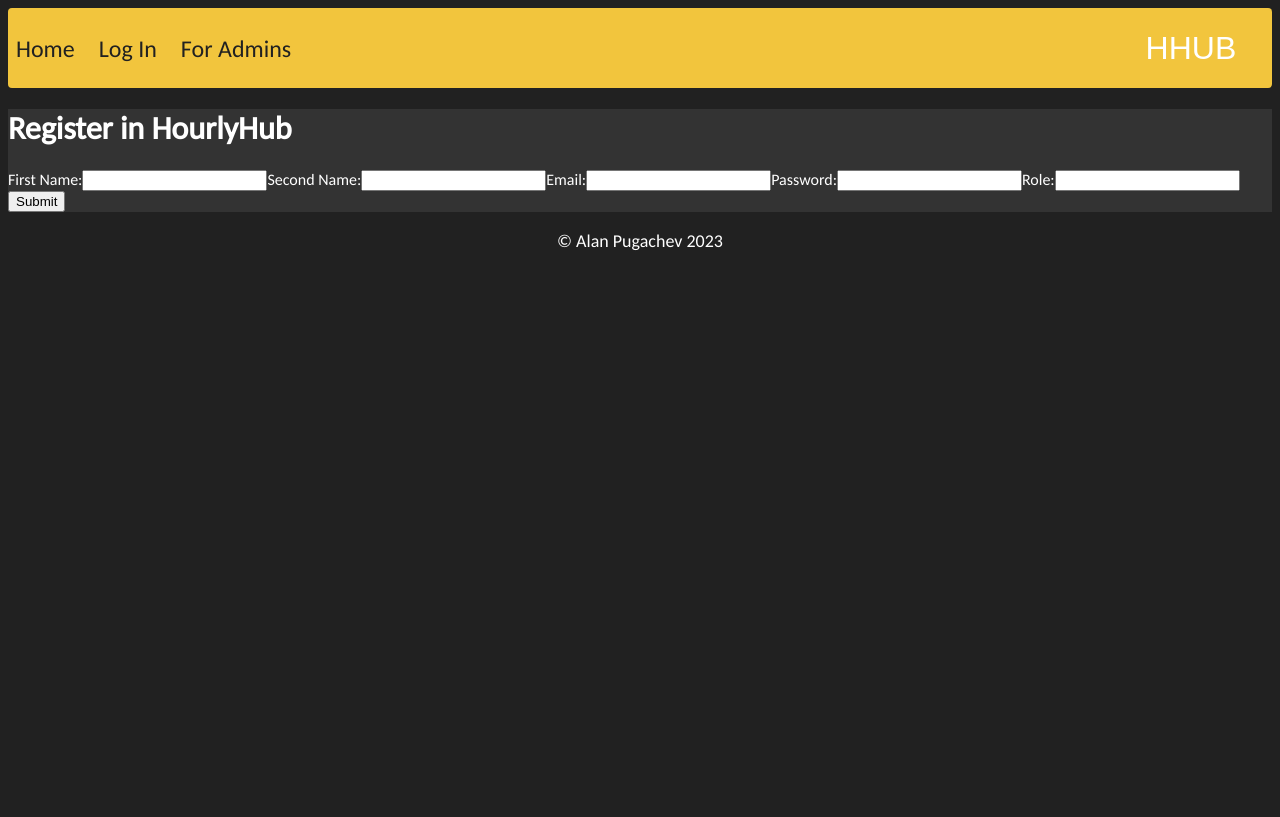
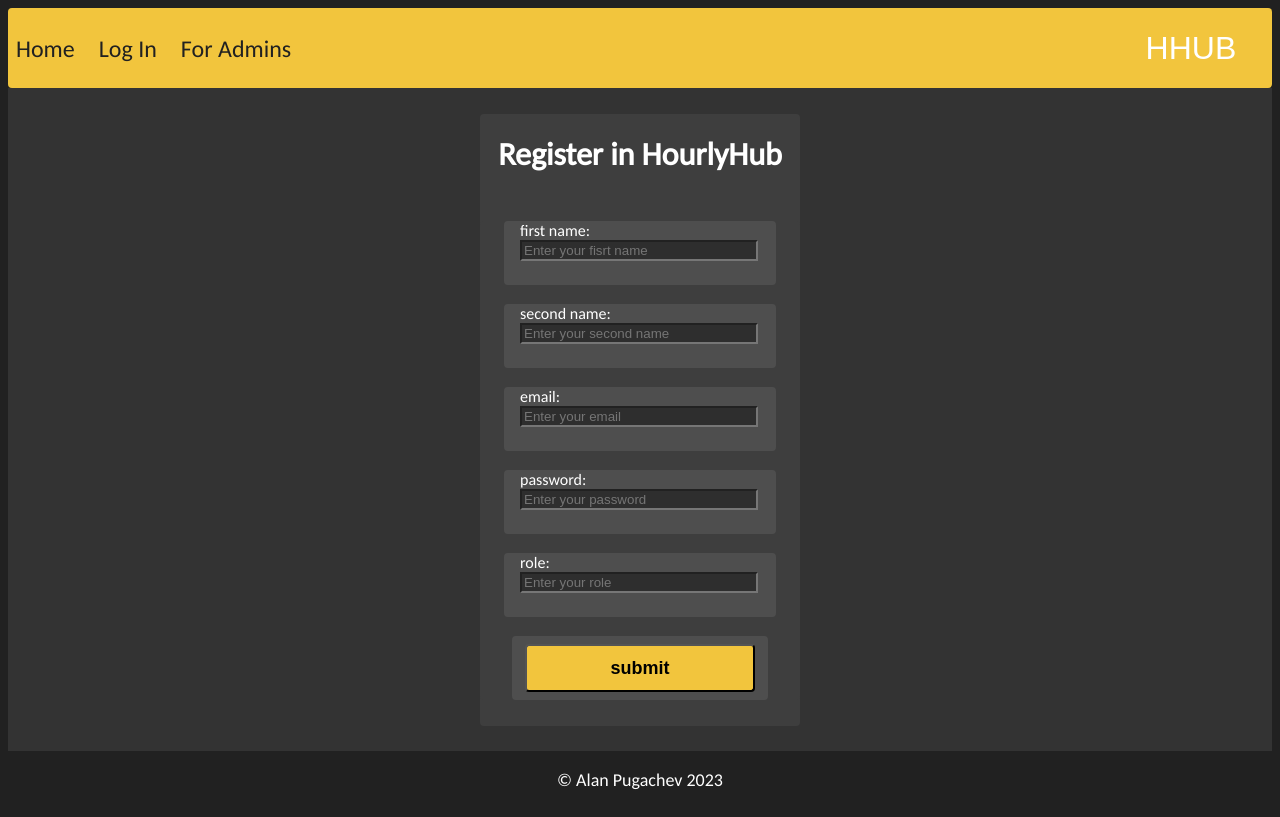
Before and after one commit to alanpugachev/Graduation-Work, a Next.js app in the folder ftenext/: page /register in a window 1280 px wide. Built offline with nearby package versions, Linux system fonts and the light colour scheme.

Commit message:
Add styles to register page

```diff
--- a/ftenext/components/Layout/Layout.tsx
+++ b/ftenext/components/Layout/Layout.tsx
@@ -18,7 +18,9 @@ const Layout: React.FC<LayoutProps> = ({ children, pageTitle }) => {
         <link rel="icon" href="/favicon.ico" />
       </Head>
       <Navbar />
-      <main className={styles.bodyContainer}>{children}</main>
+      <main className={styles.bodyContainer}>
+        {children}
+      </main>
       <footer className={styles.footerContainer}>
         <p>© Alan Pugachev 2023</p>
       </footer>
--- a/ftenext/src/pages/register/Register.module.scss
+++ b/ftenext/src/pages/register/Register.module.scss
@@ -0,0 +1,58 @@
+.container {
+  display: flex;
+  flex-direction: column;
+  align-items: center;
+}
+
+.form {
+  margin-top: 2vw;
+  margin-bottom: 2vw;
+
+  width: 25vw;
+  background-color: #3e3e3e;
+
+  display: flex;
+  flex-direction: column;
+  align-items: center;
+  border-radius: 4px;
+}
+
+.fieldWLabel {
+  background-color: #4e4e4e ;
+  width: 20vw;
+  height: 8vh;
+  padding-left: 16px;
+  border-radius: 4px;
+}
+
+.formLabel {
+  text-transform: lowercase;
+}
+
+.inputField {
+  width: 18vw;
+  background-color: #2e2e2e;
+}
+
+.buttonContainer {
+  display: flex;
+  flex-direction: column;
+  align-items: center;
+  background-color: #4e4e4e ;
+  width: 20vw;
+  height: 8vh;
+
+  border-radius: 4px;
+}
+
+.formButton {
+  margin: auto;
+  width: 18vw;
+  height: 6vh;
+  border-radius: 4px;
+
+  text-transform: lowercase;
+  font-size: large;
+  font-weight: bold;
+  background-color: #f2c53d;
+}
--- a/ftenext/src/pages/register/index.tsx
+++ b/ftenext/src/pages/register/index.tsx
@@ -74,59 +74,92 @@ const RegisterPage: React.FC = () => {
 
   return (
     <Layout pageTitle="Register">
+      <div className={styles.container}>
+        <div className={styles.form}>
           <h1>Register in HourlyHub</h1>
+
           {submitStatus === 'success' && <p className={styles.success}>{message}</p>}
           {submitStatus === 'error' && <p className={styles.error}>{message}</p>}
-      <form onSubmit={handleSubmit}>
-        <label htmlFor="firstName">First Name:</label>
+
+          <form onSubmit={handleSubmit} className={styles.form}>
+            <div className={styles.fieldWLabel}>
+              <label htmlFor="firstName" className={styles.formLabel}>First Name:</label>
+              <br/>
               <input
                 type="text"
                 id="firstName"
                 name="firstName"
                 value={formData.firstName}
                 onChange={handleChange}
+                className={styles.inputField}
+                placeholder='Enter your fisrt name'
               />
-
-        <label htmlFor="secondName">Second Name:</label>
+            </div>
+            <br/>
+            <div className={styles.fieldWLabel}>
+              <label htmlFor="secondName" className={styles.formLabel}>Second Name:</label>
+              <br/>
               <input
                 type="text"
                 id="secondName"
                 name="secondName"
                 value={formData.secondName}
                 onChange={handleChange}
+                className={styles.inputField}
+                placeholder='Enter your second name'
               />
-
-        <label htmlFor="email">Email:</label>
+            </div>
+            <br/>
+            <div className={styles.fieldWLabel}>
+              <label htmlFor="email" className={styles.formLabel}>Email:</label>
+              <br/>
               <input
                 type="email"
                 id="email"
                 name="email"
                 value={formData.email}
                 onChange={handleChange}
+                className={styles.inputField}
+                placeholder='Enter your email'
               />
-
-        <label htmlFor="password">Password:</label>
+            </div>
+            <br/>
+            <div className={styles.fieldWLabel}>
+              <label htmlFor="password" className={styles.formLabel}>Password:</label>
+              <br/>
               <input
                 type="password"
                 id="password"
                 name="password"
                 value={formData.password}
                 onChange={handleChange}
+                className={styles.inputField}
+                placeholder='Enter your password'
               />
-
-        <label htmlFor="role">Role:</label>
+            </div>
+            <br/>
+            <div className={styles.fieldWLabel}>
+              <label htmlFor="role" className={styles.formLabel}>Role:</label>
+              <br/>
               <input
                 type="text"
                 id="role"
                 name="role"
                 value={formData.role}
                 onChange={handleChange}
+                className={styles.inputField}
+                placeholder='Enter your role'
               />
-
-        <button type="submit" disabled={submitStatus === 'submitting'}>
+            </div>
+            <br/>
+            <div className={styles.buttonContainer}>
+              <button className={styles.formButton} type="submit" disabled={submitStatus === 'submitting'}>
                 {submitStatus === 'submitting' ? 'Submitting...' : 'Submit'}
               </button>
+            </div>
           </form>
+        </div>
+      </div>
     </Layout>
   );
 }
```
Lines whose indentation alone changed are shown as unchanged.
